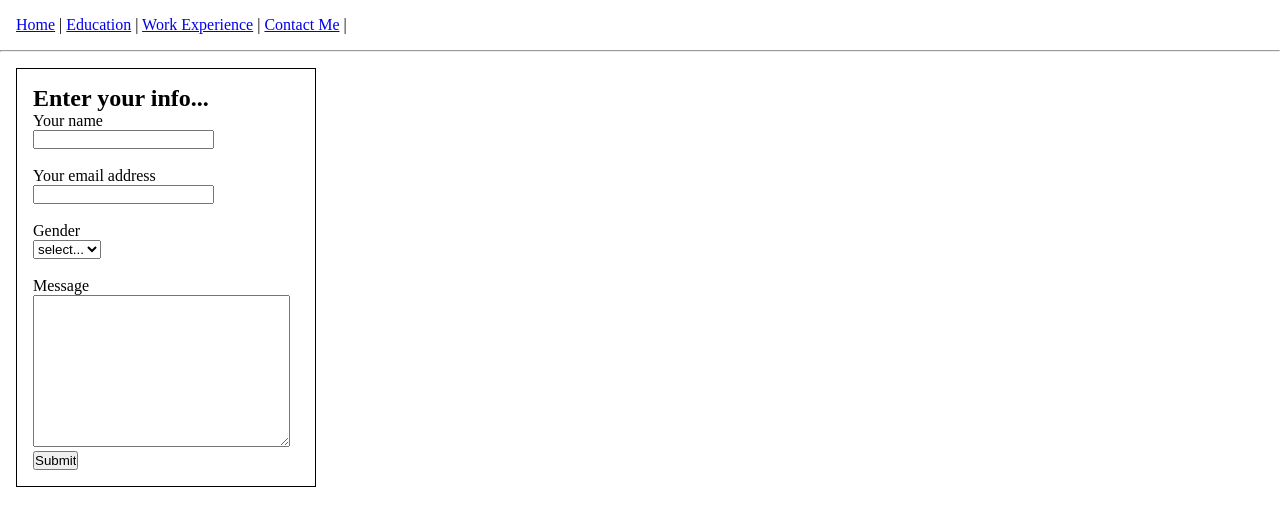
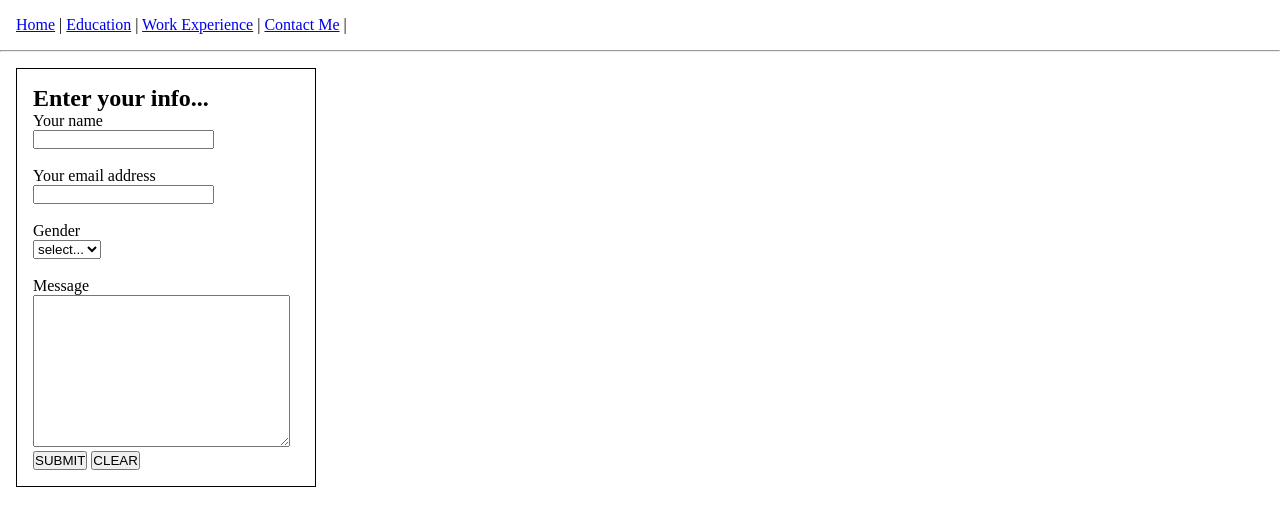
Before and after one commit to Night-of-Serenity/HW01_resume, a plain HTML site: page contact.html in a window 1280 px wide. Drawn offline with Linux system fonts and the light colour scheme.

Commit message:
Add clear button in form on contact page

```diff
--- a/contact.html
+++ b/contact.html
@@ -50,7 +50,8 @@
           <br />
           <textarea name="message" rows="10" cols="30"> </textarea>
           <br />
-          <input type="submit" value="Submit" />
+          <input type="submit" value="SUBMIT" />
+          <input type="reset" value="CLEAR" />
         </form>
       </div>
     </div>
```
